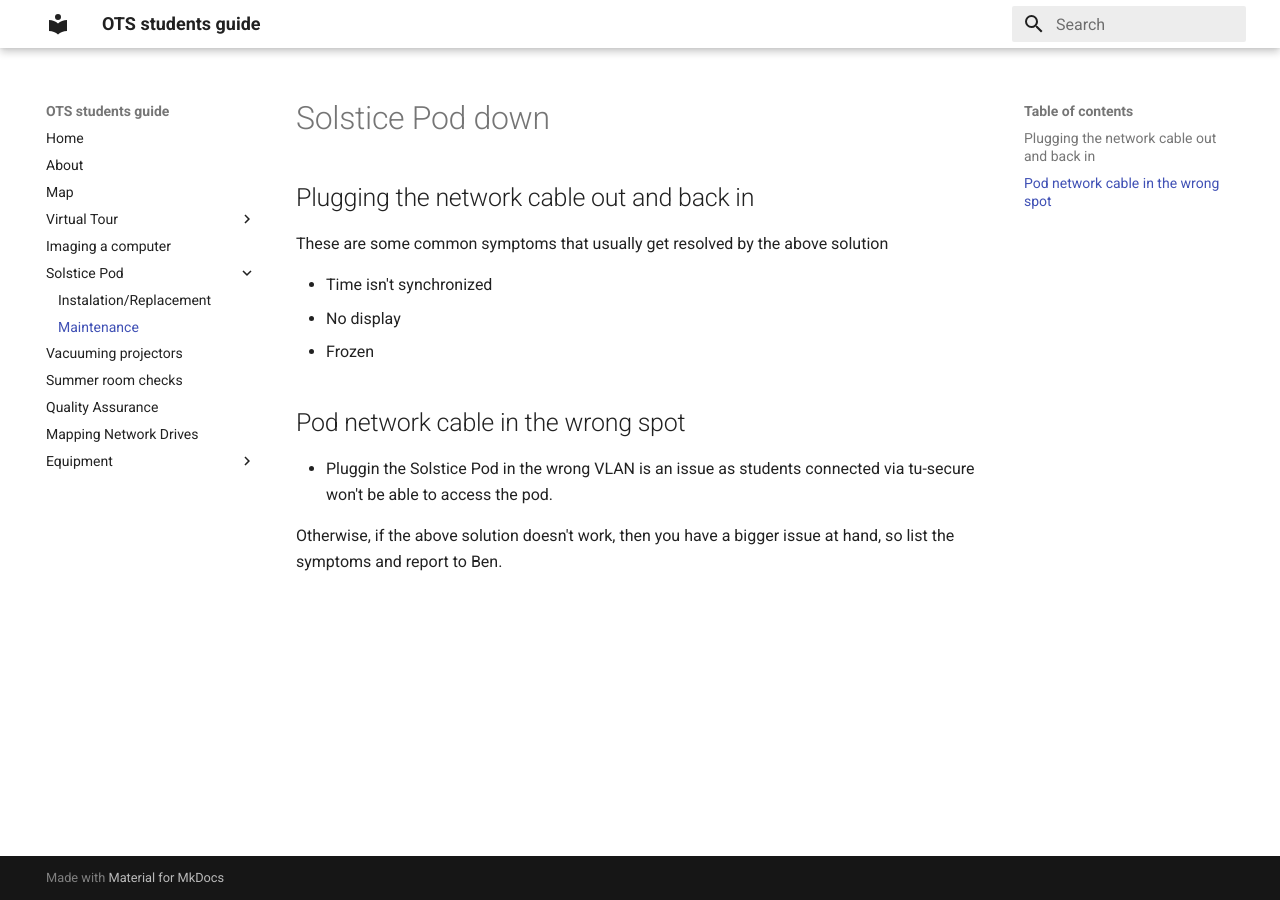
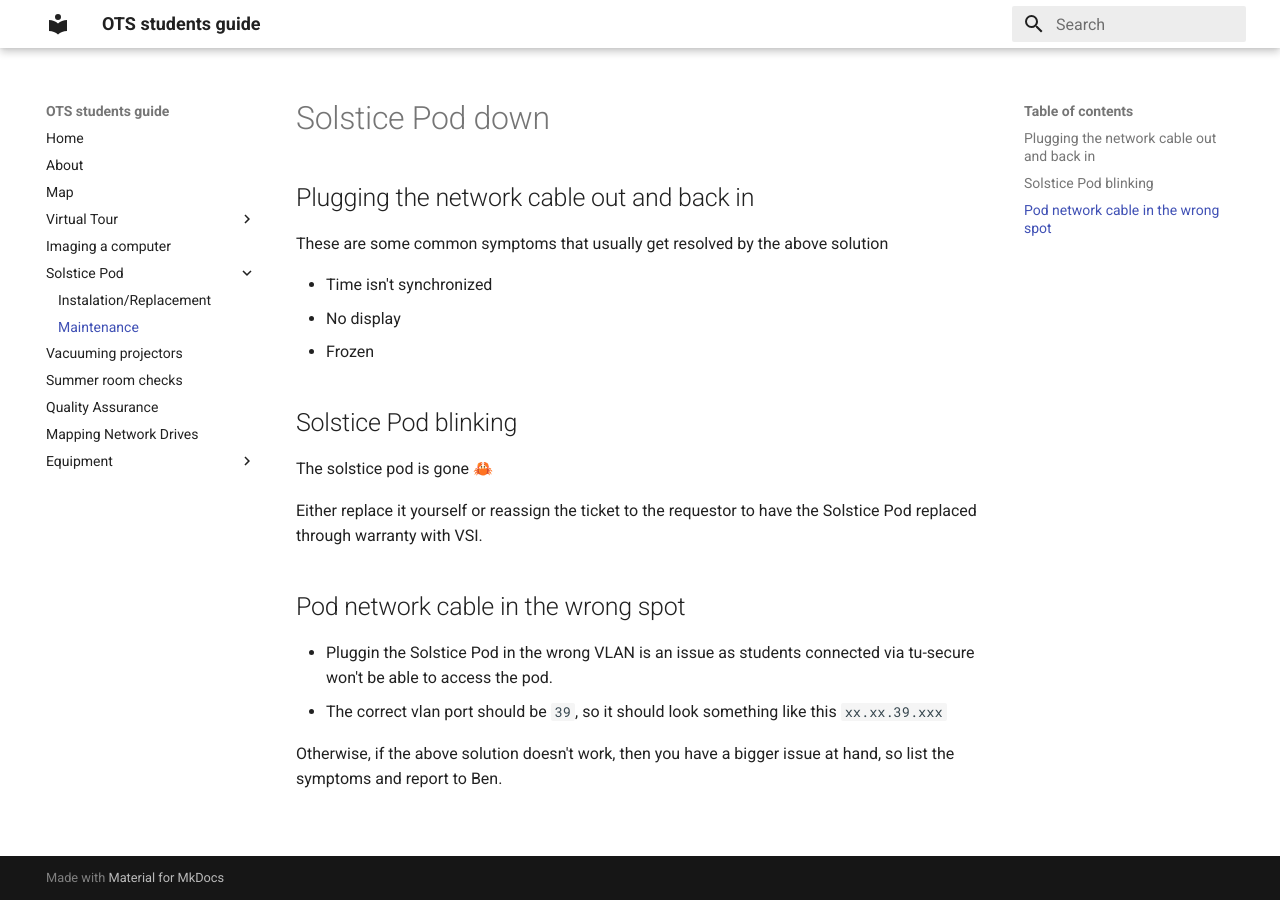
Before and after one commit to curlyLasagna/OTS-Student-Documentation, an MkDocs documentation site: the page built from docs/fixing_solstice.md, in a window 1280 px wide. Built offline with MkDocs 1.6.1 and Material for MkDocs 9.7.7, drawn with Linux system fonts in a browser that asks for light colours.

Commit message:
Added entry for Solstice Pods

```diff
--- a/docs/fixing_solstice.md
+++ b/docs/fixing_solstice.md
@@ -8,8 +8,15 @@
 - No display
 - Frozen
 
+## Solstice Pod blinking
+
+The solstice pod is gone 🦀
+
+Either replace it yourself or reassign the ticket to the requestor to have the Solstice Pod replaced through warranty with VSI.
+
 ## Pod network cable in the wrong spot
 
 - Pluggin the Solstice Pod in the wrong VLAN is an issue as students connected via tu-secure won't be able to access the pod.
+- The correct vlan port should be `39`, so it should look something like this `xx.xx.39.xxx`
 
 Otherwise, if the above solution doesn't work, then you have a bigger issue at hand, so list the symptoms and report to Ben.
--- a/mkdocs.yml
+++ b/mkdocs.yml
@@ -7,7 +7,7 @@
   - Virtual Tour:
     - 'FAQ': VTFAQs.md
     - 'Before heading out':
-      - 'Contacting people': visit.md
+      - 'Check the schedule': visit.md
       - 'Doors': doorCodes.md
     - 'While at the room':
       - 'Collections' : collections.md
```
